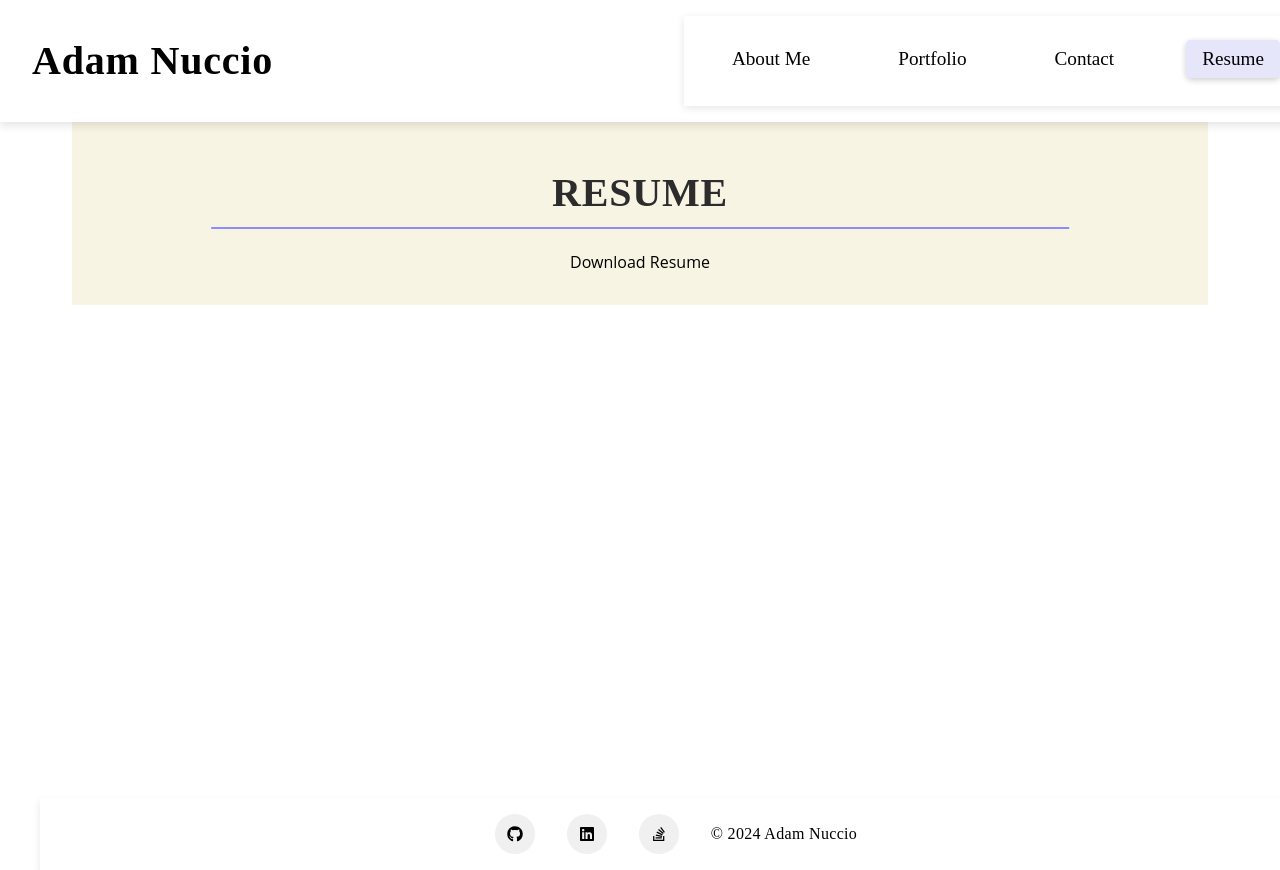
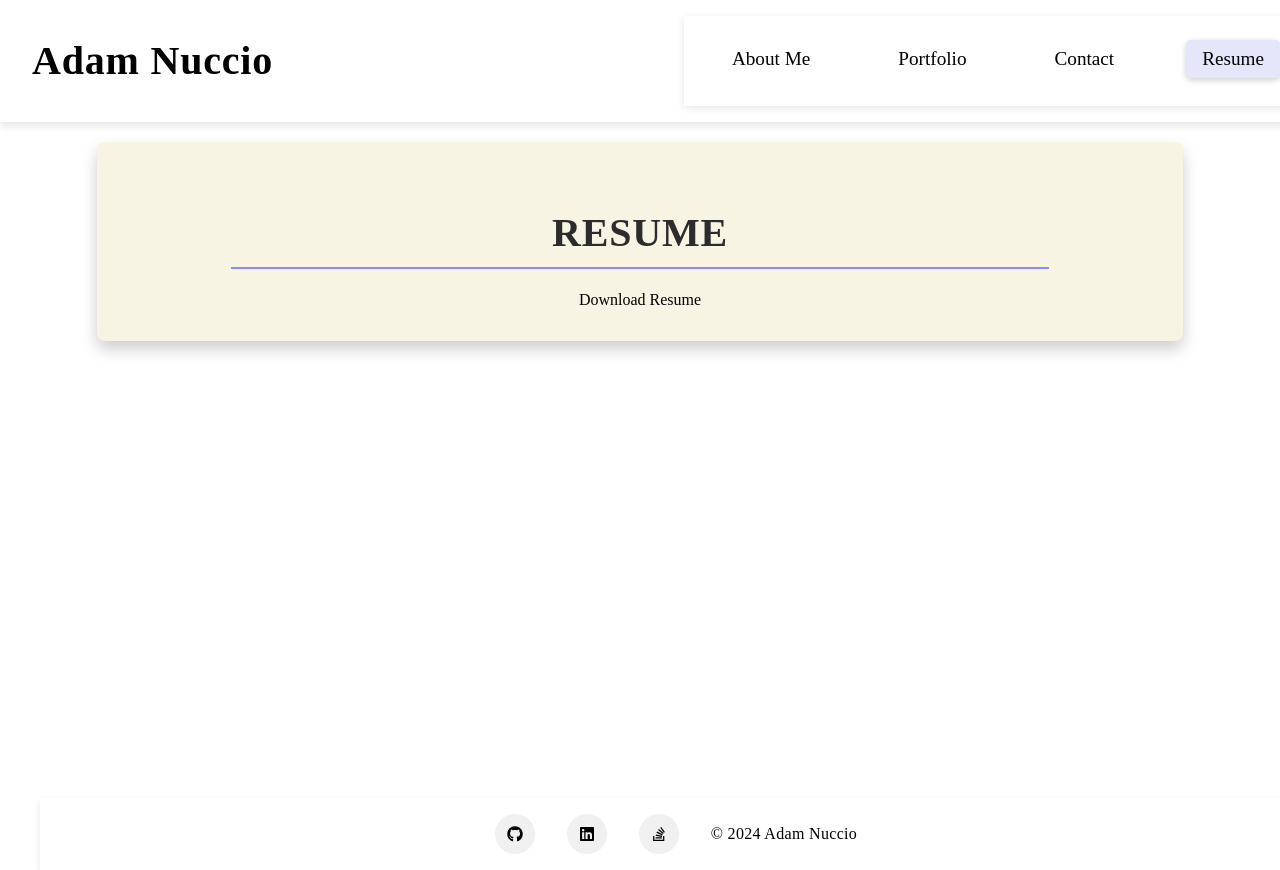
Before and after one commit to yahm0/AMN-REACT.JS-Portfolio, a React (Create React App) app: page /resume in a window 1280 px wide. Shown: the top 870 px of the page. Built offline with nearby package versions, Linux system fonts and the light colour scheme.

Commit message:
Made changes to the Resume Page.

```diff
--- a/src/pages/Resume.jsx
+++ b/src/pages/Resume.jsx
@@ -5,7 +5,9 @@ function Resume() {
   return (
     <section className="resume">
       <h2>Resume</h2>
-      <a href="assets/resume/ANResume2024_combined.pdf" download>Download Resume</a>
+      <a href="assets/resume/ANResume2024_combined.pdf" download className="resume-download">
+        Download Resume
+      </a>
       {/* Add more content as needed */}
     </section>
   );
--- a/src/styles/ContactForm.css
+++ b/src/styles/ContactForm.css
@@ -5,7 +5,7 @@
   max-width: 600px;
   margin: 2rem auto;
   padding: 2rem;
-  border: 2px solid #d4af37;
+  border: 2px solid #8c8cff;
   background-color: #f8f8f8;
   border-radius: 8px;
   box-shadow: 0 8px 16px rgba(0, 0, 0, 0.2);
@@ -76,7 +76,7 @@
 }
 
 .contact-form button:hover {
-  background-color: #d4af37;
+  background-color: #8c8cff;
   transform: scale(1.05);
   box-shadow: 0 6px 12px rgba(0, 0, 0, 0.2);
 }
--- a/src/styles/Resume.css
+++ b/src/styles/Resume.css
@@ -4,6 +4,17 @@
   padding: 2rem;
   text-align: center;
   background-color: #f8f4e3;
+  border-radius: 8px;
+  box-shadow: 0 8px 16px rgba(0, 0, 0, 0.2);
+  max-width: 90%;
+  margin: 40px auto;
+  font-family: 'Merriweather', serif;
+  transition: transform 0.3s, box-shadow 0.3s;
+}
+
+.resume:hover {
+  transform: scale(1.02);
+  box-shadow: 0 12px 24px rgba(0, 0, 0, 0.3);
 }
 
 .resume h2 {
```
